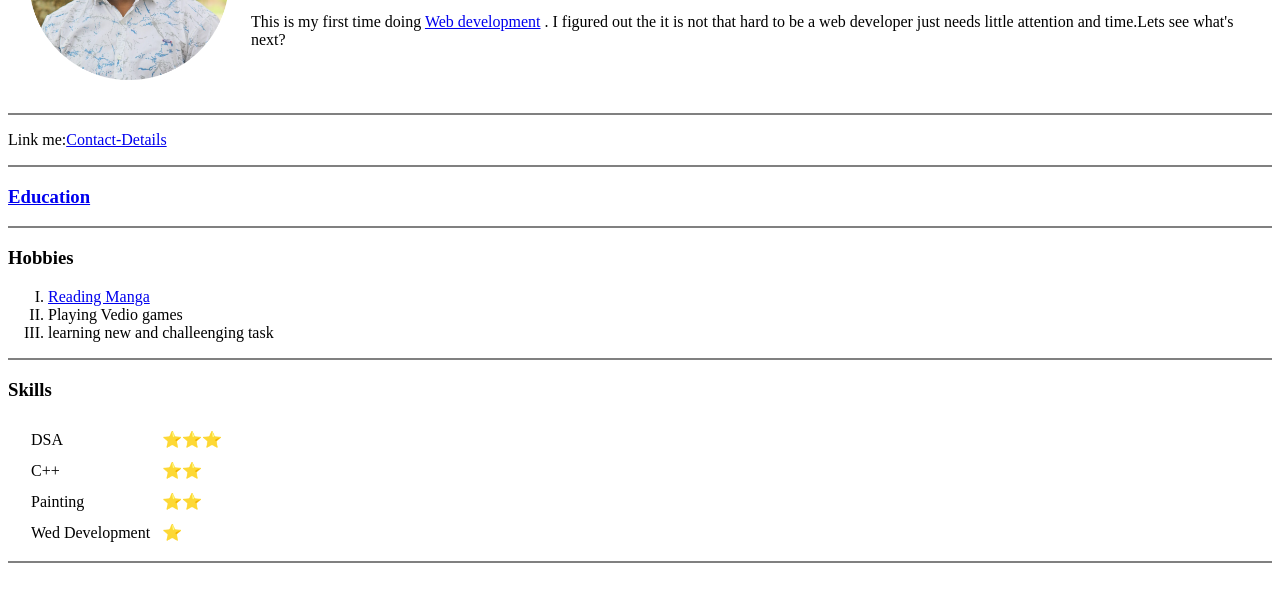
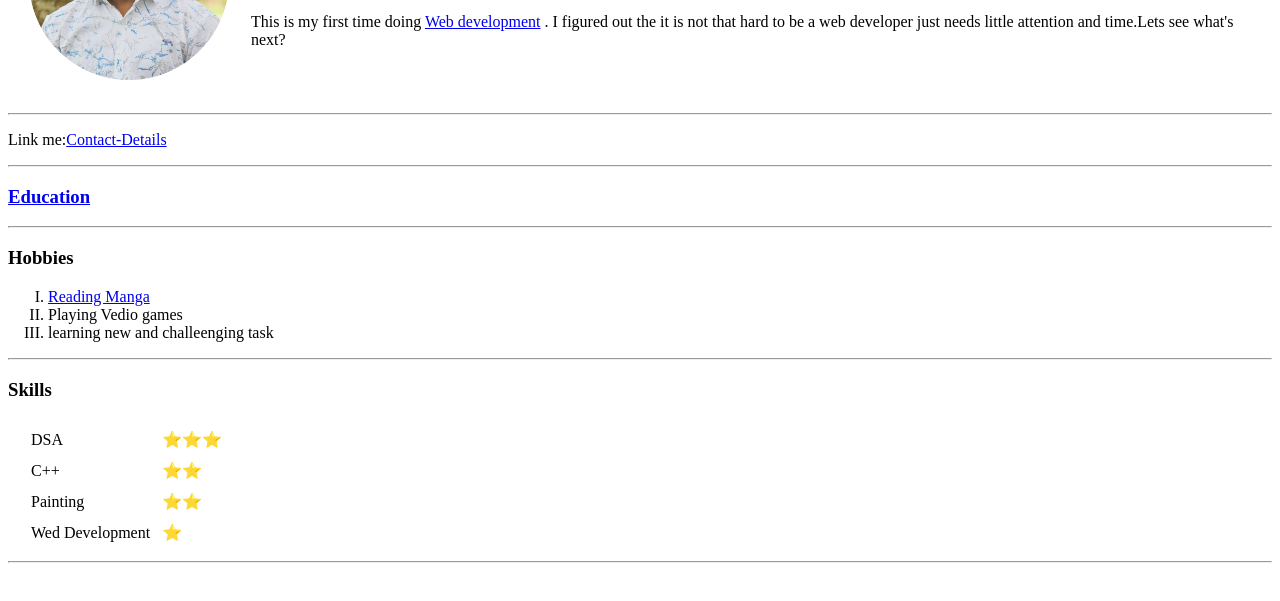
Before and after one commit to Surajeet7/CV, a plain HTML site: page index.html in a window 1280 px wide. Shown: the part 149-750 px from the top of the page. Drawn offline with Linux system fonts and the light colour scheme.

Commit message:
Update index.html

```diff
--- a/index.html
+++ b/index.html
@@ -12,18 +12,18 @@
             <p>This is my first time doing <a href="https://www.w3schools.com/whatis/">Web development</a> . I figured out the it is not that hard to be a web developer just needs little attention and time.Lets see what's next?</p></td>
     </table>
 
-    <hr size="2" noshade>
+    <hr>
     <p>Link me:<a href="Contact-Details.html">Contact-Details</a></p>
-    <hr size="2" noshade>
+    <hr>
     <h3><a href="Education.html" target="_blank">Education</a></h3>
-    <hr size="2" noshade>
+    <hr>
     <h3>Hobbies</h3>
         <ol type="I">
            <li><a href="https://mangakakalot.com/">Reading Manga</a></li>
            <li>Playing Vedio games</li>
            <li>learning new and challeenging task</li>
         </ol>
-    <hr size="2" noshade>
+    <hr>
     <h3>Skills</h3>
     <table cellspacing="10">
         <tr>
@@ -51,6 +51,6 @@
             </td>
         </tr>
     </table>
-    <hr size="2" noshade>
+    <hr>
 </body>
 </html>
```
